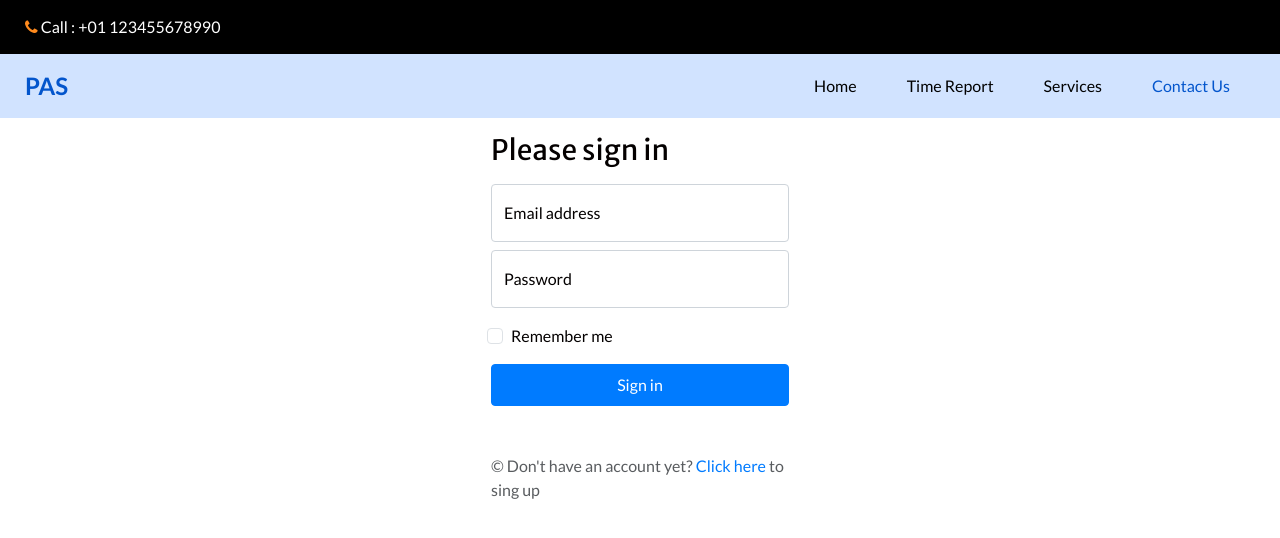
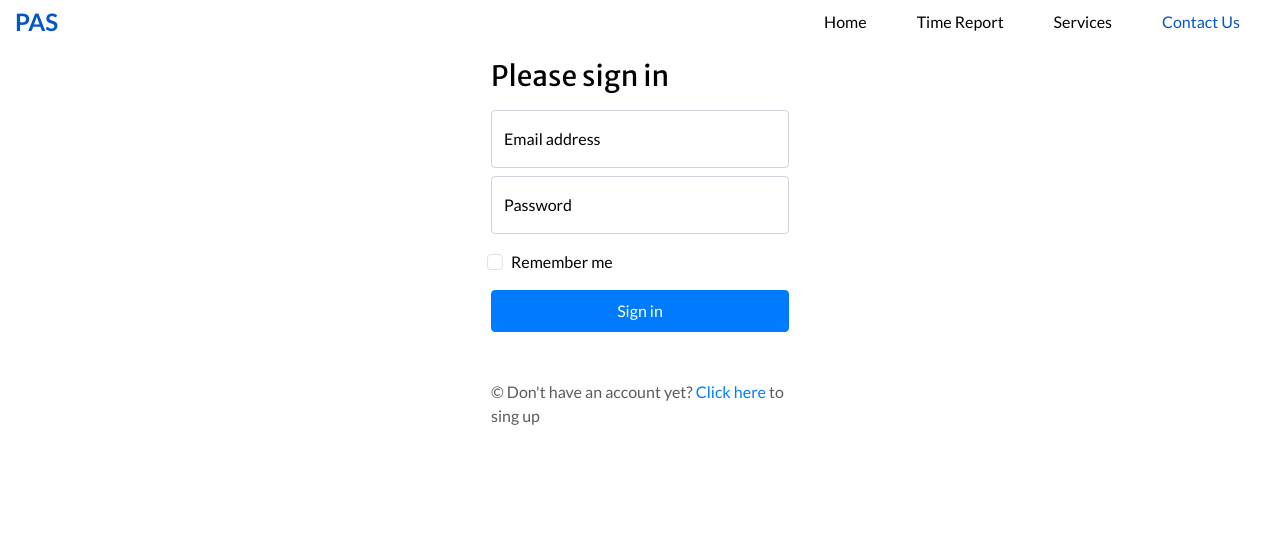
Before and after one commit to wiraphan123/Pas-project, a plain HTML site: page login.html in a window 1280 px wide. Drawn offline with nearby package versions, Linux system fonts and the light colour scheme.

Commit message:
LOGIN/delete/header-top

```diff
--- a/login.html
+++ b/login.html
@@ -39,14 +39,9 @@
   <div class="hero_area">
     <!-- header section strats -->
     <header class="header_section">
-      <div class="header_top">
+
         <div class="container-fluid">
           <div class="contact_nav">
-            <a href="">
-              <i class="fa fa-phone" aria-hidden="true"></i>
-              <span>
-                Call : +01 123455678990
-              </span>
             </a>
             </a>
           </div>
```
